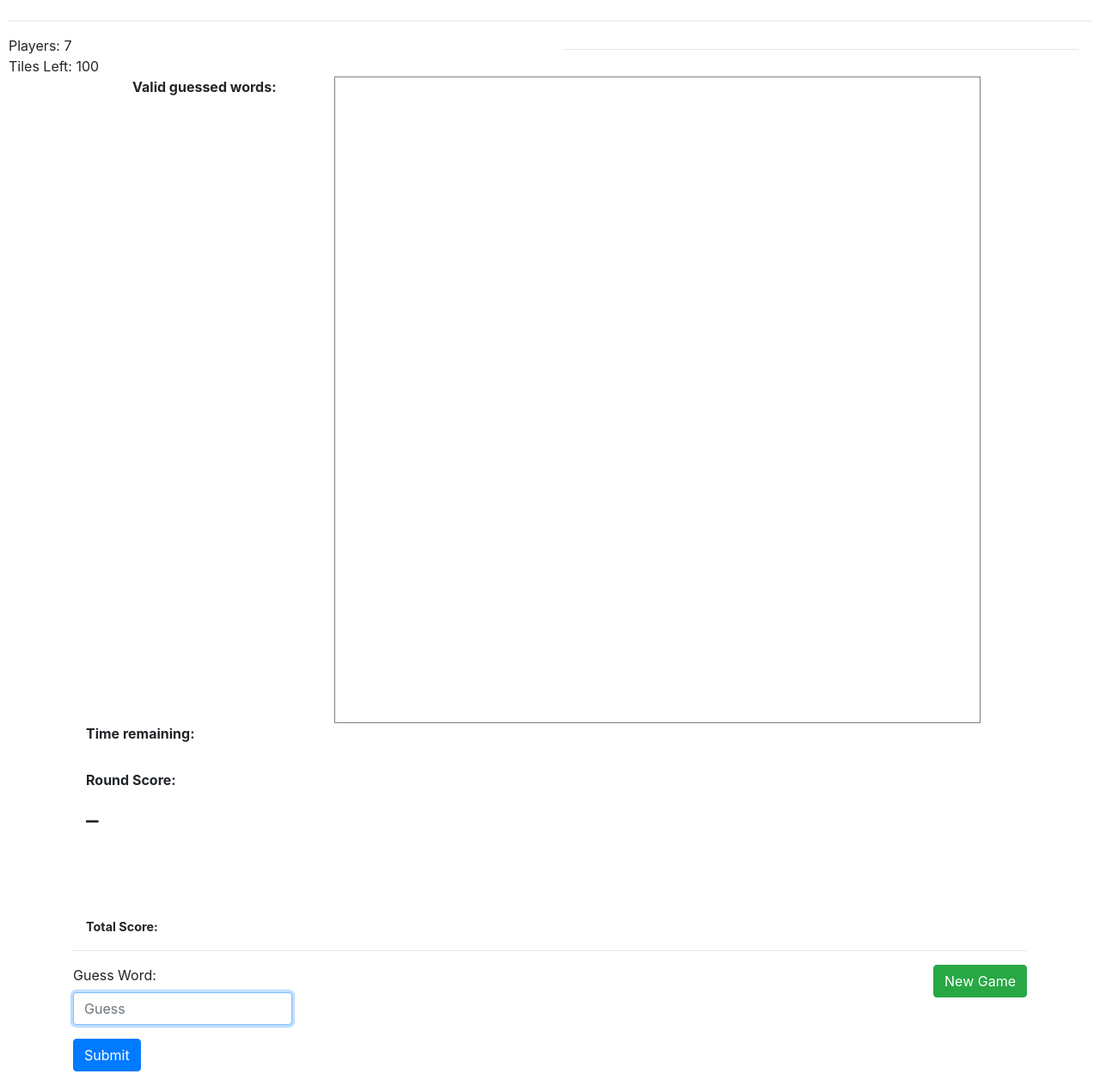
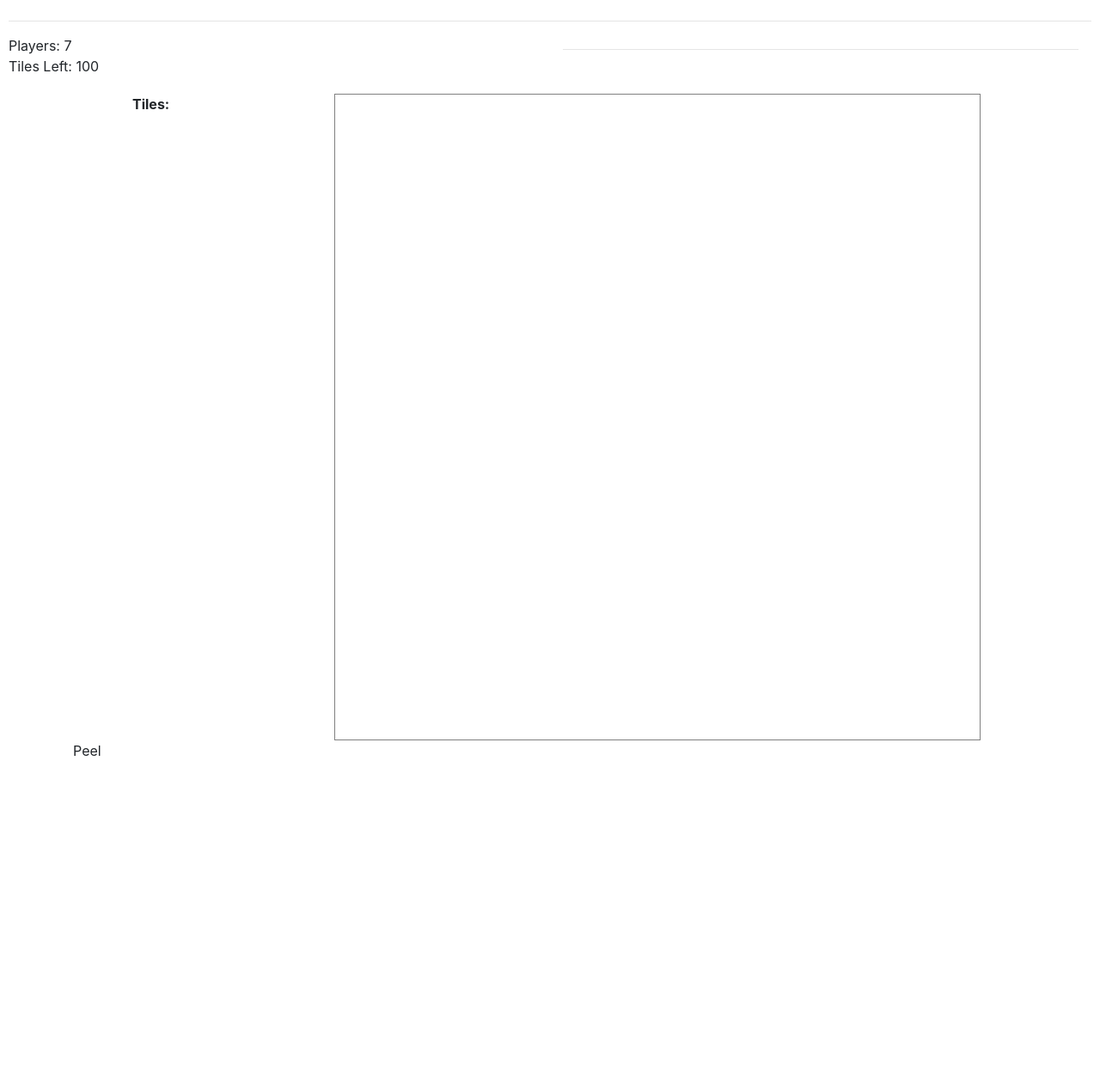
Before and after one commit to Tyler-Yates/crossword-creator, a Python web app: template application/templates/game.html in a window 1280 px wide. Shown: the part 58-1314 px from the top of the page at 86% size. After the commit the page ends 937 px from the top, so only its background shows below. Run offline with Jinja, Linux system fonts and the light colour scheme; the template is opened without the code that fills it, so the values that code supplies are empty.

Commit message:
Initial work on the game page

```diff
--- a/application/static/game.css
+++ b/application/static/game.css
@@ -20,6 +20,10 @@ body {
 
 .btn-tile:disabled {
     opacity: 100;
+}
+
+#upper-info-div {
+    margin-bottom: 20px;
 }
 
 #inner-button-container {
--- a/application/templates/game.html
+++ b/application/templates/game.html
@@ -38,11 +38,11 @@
     </div>
 </div>
 
-<div id="button-container" class="container">
+<div id="button-container" class="container-fluid">
     <div class="row">
-        <div id="valid-word-container" class="container side-bar">
+        <div id="valid-word-container" class="container">
             <div>
-                <p><strong>Valid guessed words:</strong></p>
+                <p><strong>Tiles:</strong></p>
             </div>
             <div id="valid-words-div">
             </div>
@@ -53,9 +53,10 @@
                 <div class="row btn-row no-gutters">
                     {% for tile in row %}
                         <div class="col">
-                    <button id="space-{{ outer_loop.index0 }}-{{ loop.index0 }}" class="btn btn-tile btn-light btn-block rounded-0" disabled>
+                            <button id="space-{{ outer_loop.index0 }}-{{ loop.index0 }}"
+                                    class="btn btn-tile btn-light btn-block rounded-0" disabled>
                                 {% if tile is none %}
-                            _
+                                    &nbsp;
                                 {% else %}
                                     {{ tile }}
                                 {% endif %}
@@ -65,53 +66,10 @@
                 </div>
             {% endfor %}
         </div>
-    </div>
-    <div id="timer-container" class="container side-bar">
-        <div id="time-remaining-container">
-            <div>
-                <p><strong>Time remaining:</strong></p>
-            </div>
-            <div id="time-remaining-div">
-            </div>
-        </div>
-        <div id="round-score-container">
-            <div id="round-score-label">
-                <p><strong>Round Score:</strong></p>
-            </div>
-            <div id="round-score-div" class="score-div">
-                _
-            </div>
-        </div>
-        <div id="total-score-container">
-            <div id="total-score-label">
-                <p><strong>Total Score:</strong></p>
-            </div>
-            <div id="total-score-div" class="score-div">
+        <div id="right-container" class="container">
+            Peel
         </div>
     </div>
 </div>
-</div>
-</div>
-
-<div class="container">
-    <div class="row">
-        <div class="col">
-            <hr>
-        </div>
-    </div>
-    <div class="row">
-        <div id="guess-div" class="col">
-            <div class="form-group">
-                <label for="guessWordInput">Guess Word:</label>
-                <input type="text" autocomplete="off" class="form-control" id="guessWordInput" placeholder="Guess">
-            </div>
-            <button id="guessWordSubmit" class="btn btn-primary">Submit</button>
-        </div>
-        <div class="col text-right">
-            <button id="new-game-button" class="btn btn-success">New Game</button>
-        </div>
-    </div>
-</div>
-
 </body>
 </html>
```
Lines whose indentation alone changed are shown as unchanged.
